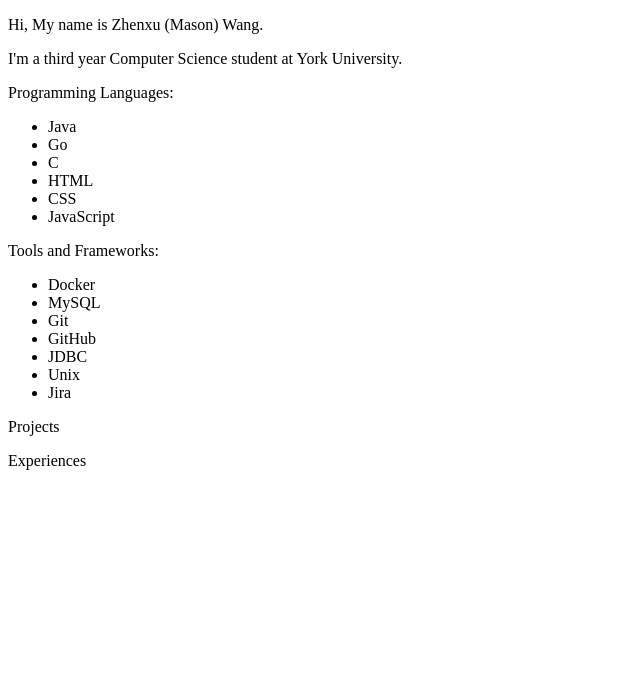
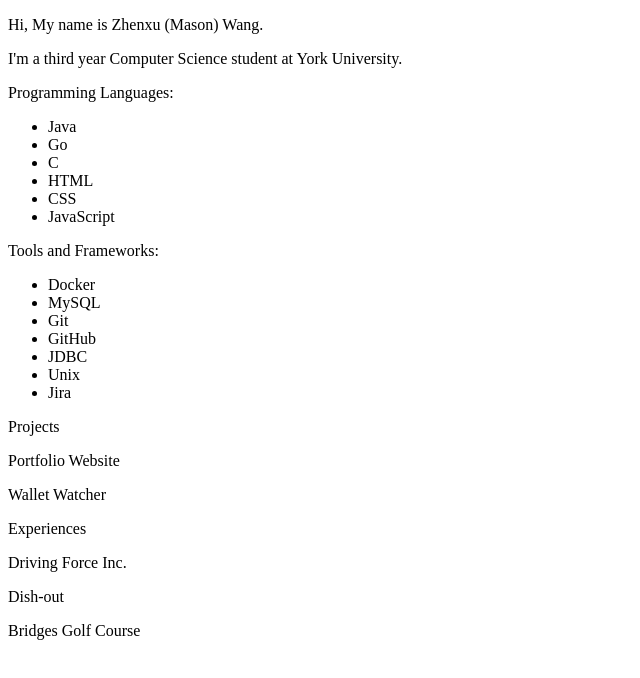
Before and after one commit to Weilei424/portfolio, a plain HTML site: page src/index.html in a window 1280 px wide. Shown: the whole page, without its empty margins (0-640 px from the left). Drawn offline with Linux system fonts and the light colour scheme.

Commit message:
more info added

```diff
--- a/src/index.html
+++ b/src/index.html
@@ -40,11 +40,23 @@
         <div id="projects">
             <p id="project" class="title">Projects</p>
             <div class="para">
-
+                <p class="paraTitle">Portfolio Website</p>
+            </div>
+            <div class="para">
+                <p class="paraTitle">Wallet Watcher</p>
             </div>
         </div>
         <div id="exp">
             <p id="experience" class="title">Experiences</p>
+            <div class="para">
+                <p class="paraTitle">Driving Force Inc.</p>
+            </div>
+            <div class="para">
+                <p class="paraTitle">Dish-out</p>
+            </div>
+            <div class="para">
+                <p class="paraTitle">Bridges Golf Course</p>
+            </div>
         </div>
     </div>
 </body>
```
